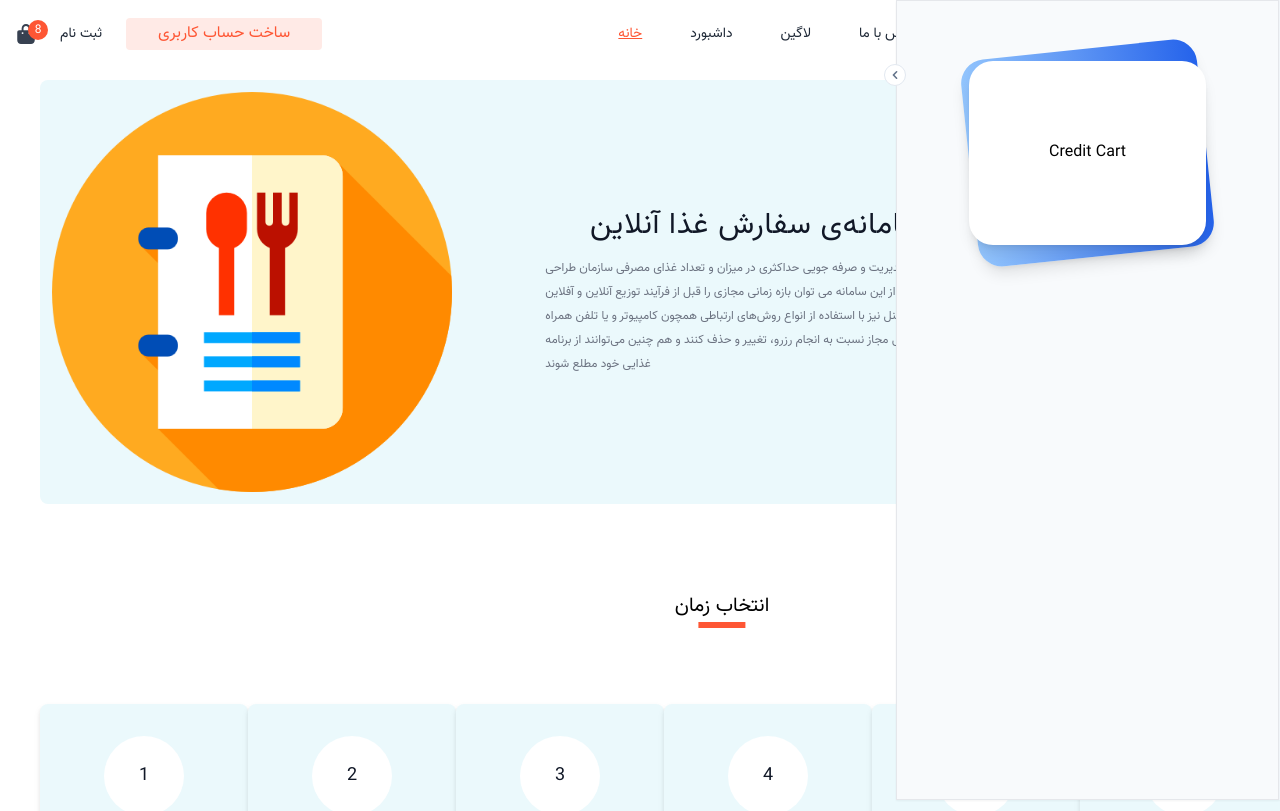
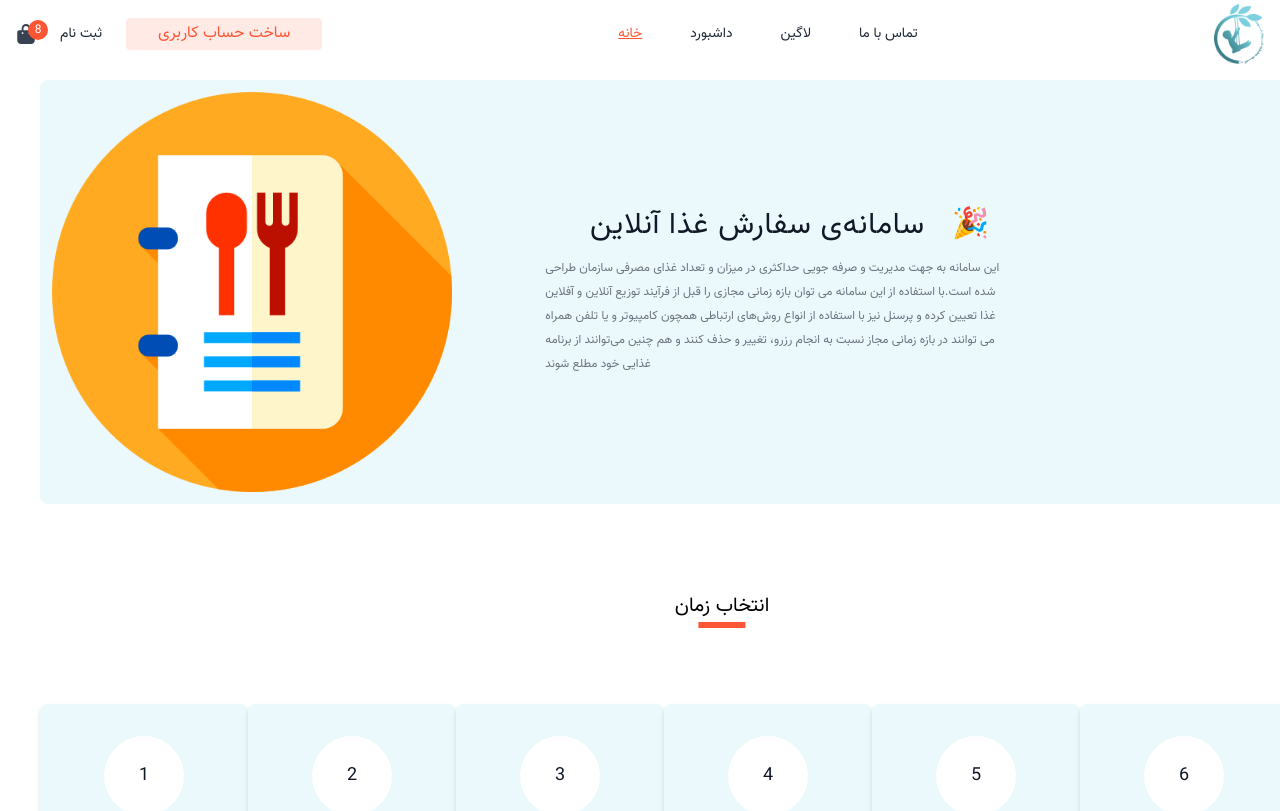
Before and after one commit to SaraZmni/food-dashboard-app, a React app: page / in a window 1280 px wide. Shown: the top 811 px of the page. Built offline with nearby package versions, Linux system fonts and the light colour scheme.

Commit message:
feature/add-order-panel

```diff
--- a/src/routes/home/home.tsx
+++ b/src/routes/home/home.tsx
@@ -5,7 +5,7 @@ import { Tabs, Tab } from "@components/general/ui-kit/tabs/tabs";
 import { FoodList } from "@components/food-list";
 import { Slider } from "@components/general/ui-kit/slider";
 import Title from "@components/general/ui-kit/title/title";
-import OrderPanel from "@components/order-panel/order.panel";
+// import OrderPanel from "@components/order-panel/order.panel";
 
 const Home: FC = () => {
   return (
@@ -37,7 +37,7 @@ const Home: FC = () => {
         </div>
       </main>
       <aside className="sticky top-0 h-screen border">
-        <OrderPanel />
+        {/* <OrderPanel /> */}
       </aside>
     </div>
   );
```
